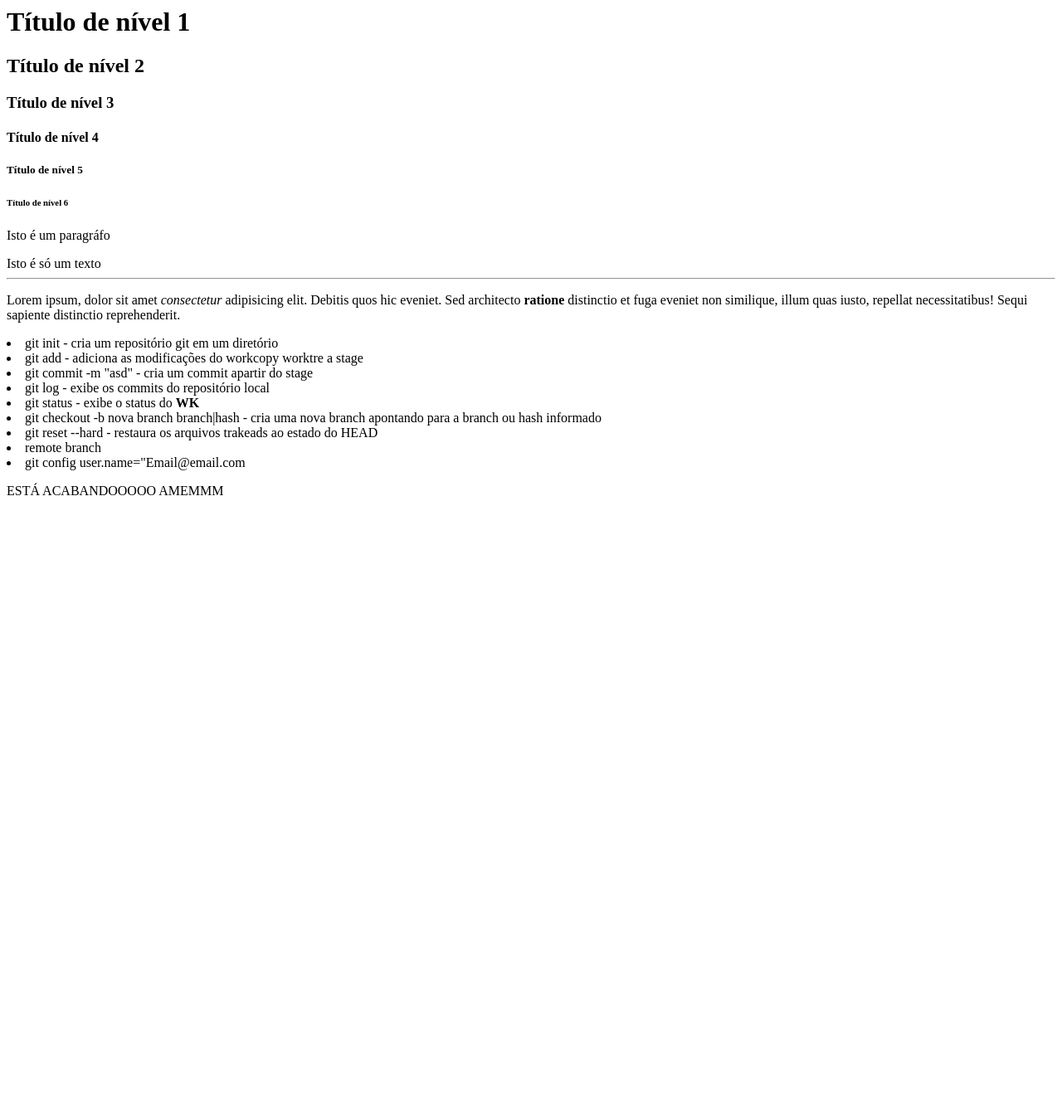
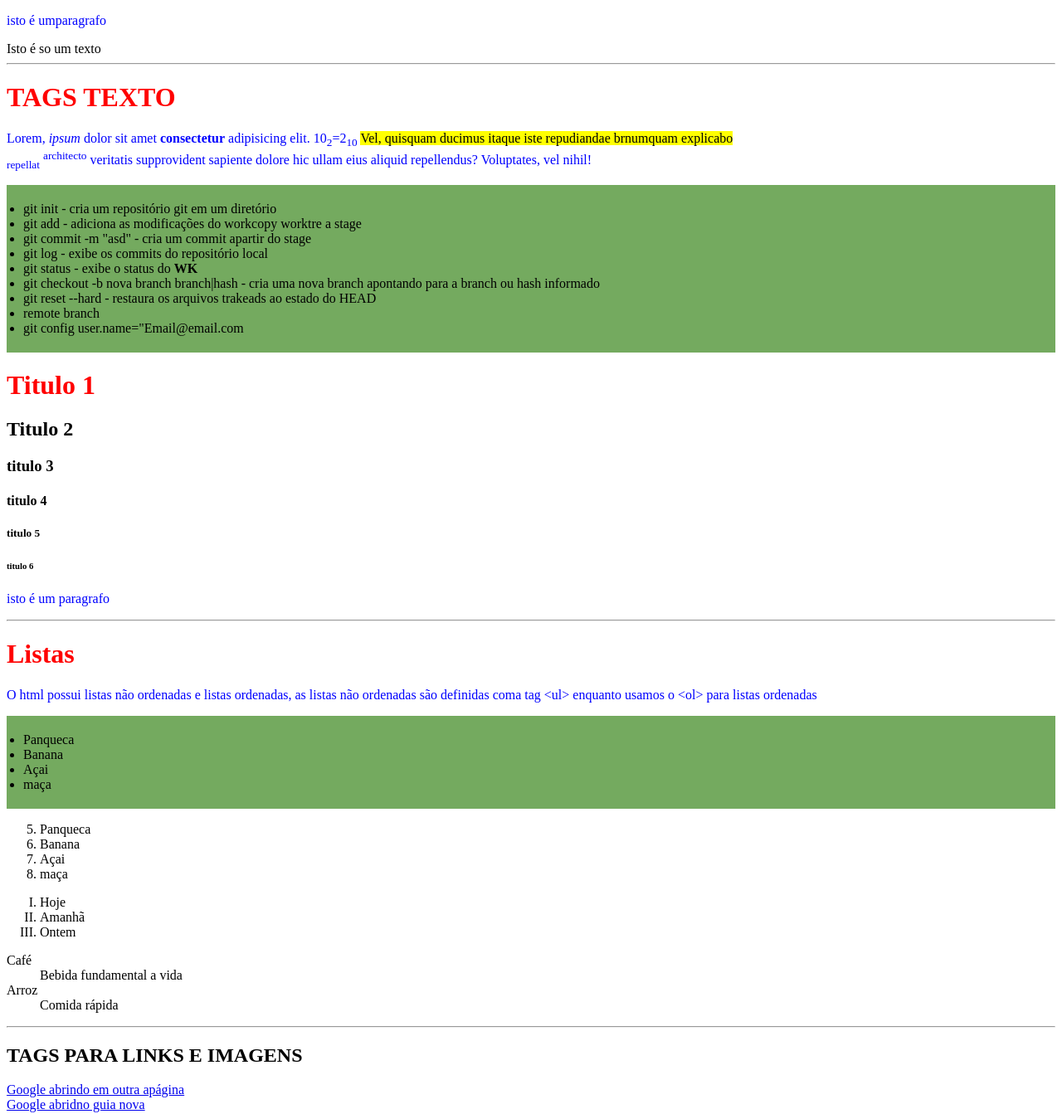
Before and after one commit to isabellekc24/web, a plain HTML site: page index.html in a window 1280 px wide. Shown: the top 1343 px of the page at 83% size. Before the commit the page ends 800 px from the top, so only its background shows below. Drawn offline with Linux system fonts and the light colour scheme.

Commit message:
html ultra basico

```diff
--- a/index.html
+++ b/index.html
@@ -1,23 +1,42 @@
-<html>
+<!DOCTYPE html>
+<html lang="en">
 <head>
-        <title>Minha primeiro HTML</title>
+    <meta charset="UTF-8">
+    <meta name="viewport" content="width=device-width, initial-scale=1.0">
+    <title>HTML novo</title>
+
+    <style>
+        img{width: 300px;
+            border-radius: 50%;
+        }
+        p{color: blue;}
+        h1{color: red;}
+        ul{background-color: rgb(116, 170, 95); padding: 20px;}
+        table, td, th{border: 1px solid black;
+                border-collapse: collapse;
+            }
+
+    </style>
 </head>
 <body>
-        <!-- Olá isto é um comentário -->
-        <h1>Título de nível 1</h1>
-        <h2>Título de nível 2</h2>
-        <h3>Título de nível 3</h3>
-        <h4>Título de nível 4</h4>
-        <h5>Título de nível 5</h5>
-        <h6>Título de nível 6</h6>
-        <p>Isto é um paragráfo</p>
-        <span>Isto é só um texto</span>
+    <!-- Isto é um comentario -->
+
+    <p>isto é umparagrafo</p>
+    <span>Isto é so um texto</span>
+
     <hr>
-        <p>Lorem ipsum, dolor sit amet <em>consectetur</em> adipisicing elit.
-            Debitis quos hic eveniet. Sed architecto <strong>ratione</strong> distinctio et fuga
-             eveniet non similique, illum quas iusto, repellat necessitatibus!
-             Sequi sapiente distinctio reprehenderit.</p>
+    <h1>TAGS TEXTO</h1>
+    <p>Lorem,
+        <em>ipsum</em> dolor sit amet
+        <strong>consectetur</strong> adipisicing elit.
+        10<sub>2</sub>=2<sub>10</sub>
+        <mark>Vel, quisquam ducimus itaque iste repudiandae
+        brnumquam explicabo </mark>
+        <br>
+        <sub>repellat</sub> <sup>architecto</sup> veritatis supprovident sapiente dolore hic ullam eius aliquid repellendus?
+    Voluptates, vel nihil!</p>
 
+    <ul>
         <li>git init - cria um repositório  git em um diretório</li>
         <li>git add - adiciona as modificações do workcopy worktre a stage</li>
         <li>git commit -m "asd" - cria um commit apartir do stage</li>
@@ -28,8 +47,94 @@
         <li>remote branch </li>
         <li>git config user.name="Email@email.com</li>
 
-        <p>ESTÁ ACABANDOOOOO AMEMMM</p>
+    </ul>
+
+    <h1>Titulo 1</h1>
+    <h2>Titulo 2</h2>
+    <h3>titulo 3</h3>
+    <h4>titulo 4</h4>
+    <h5>titulo 5</h5>
+    <h6>titulo 6</h6>
+    <p>isto é um paragrafo</p>
+    <hr>
+
+
+    <h1>Listas</h1>
+    <p>O html possui listas não ordenadas e listas ordenadas, as listas não ordenadas são definidas coma tag &lt;ul&gt; enquanto usamos  o &lt;ol&gt; para listas ordenadas</p>
+
+    <ul>
+        <li>Panqueca</li>
+        <li>Banana</li>
+        <li>Açai</li>
+        <li>maça</li>
+    </ul>
+
+    <!--da para colocar estes parametros para ver a forma de como e onde iniciar-->
+    <ol start="5">
+        <li>Panqueca</li>
+        <li>Banana</li>
+        <li>Açai</li>
+        <li>maça</li>
+    </ol>
+
+    <ol type="I">
+        <li>Hoje</li>
+        <li>Amanhã</li>
+        <li>Ontem</li>
+    </ol>
+
+    <dl>
+        <dt>Café</dt>
+        <dd>Bebida fundamental a vida</dd>
+        <dt>Arroz</dt>
+        <dd>Comida rápida</dd>
+    </dl>
+    <hr>
+    <h2>TAGS PARA LINKS E IMAGENS</h2>
+    <!--bota palavra com links-->
+    <a href="https://www.google.com"> Google abrindo em outra apágina </a>
+    <br>
+    <a target="_blank" href="https://www.google.com"> Google abridno guia nova</a>
+    <br><br>
+    <!-- adicionar dentro das " ./ "-->
+    <img src="./img/cafe.JPG" alt="Imagem café vinda salvando">
+    <br>
+    <img src="https://static.mundoeducacao.uol.com.br/mundoeducacao/2022/05/2-sol.jpg" alt="Imagem Sol vinda com o link ">
+
+    <br><br><br>
+
+    <h1>Tabelas no html</h1>
+
+    <table>
+        <tr>
+            <th>Nome</th>
+            <th>Idade</th>
+            <th>Sexo</th>
+        </tr>
+        <tr>
+            <td>Joao</td>
+            <td>21</td>
+            <td>Masculino</td>
+        </tr>
+        <tr>
+            <td>Pedro</td>
+            <td>22</td>
+            <td>Masculino</td>
+        </tr>
+        <tr>
+            <td>Isabelle</td>
+            <td>18</td>
+            <td>Feminino</td>
+    </table>
+
+
+    <br><br><br>
+
+    <form action="https://google.com/search">
+        <label for="campo">Query de busca: </label>
+        <input id="campo" name="q" type="text">
+        <input type="submit" value="Buscar">
+    </form>
 
 </body>
-
 </html>
```
Also changed, not shown: img/Sol.webp (added), img/cafe.JPG (added). Lines whose indentation alone changed are shown as unchanged.
